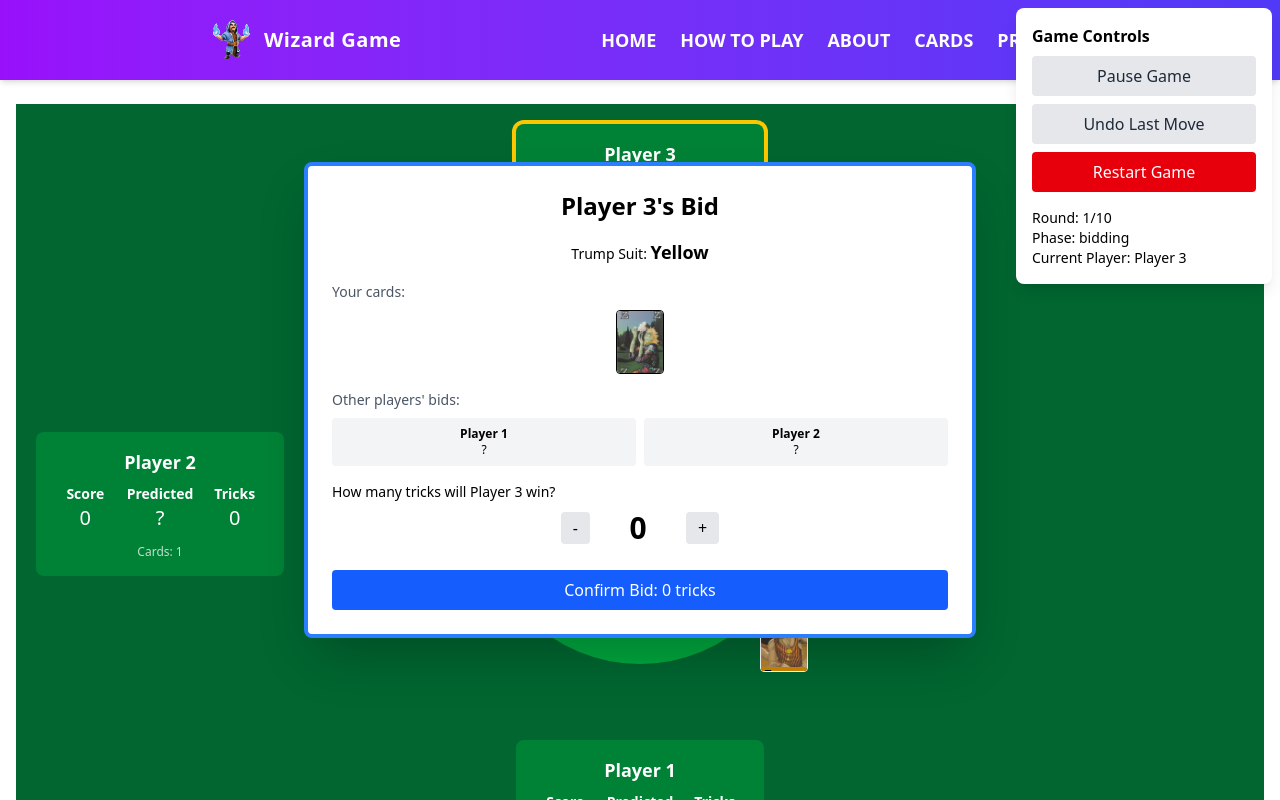
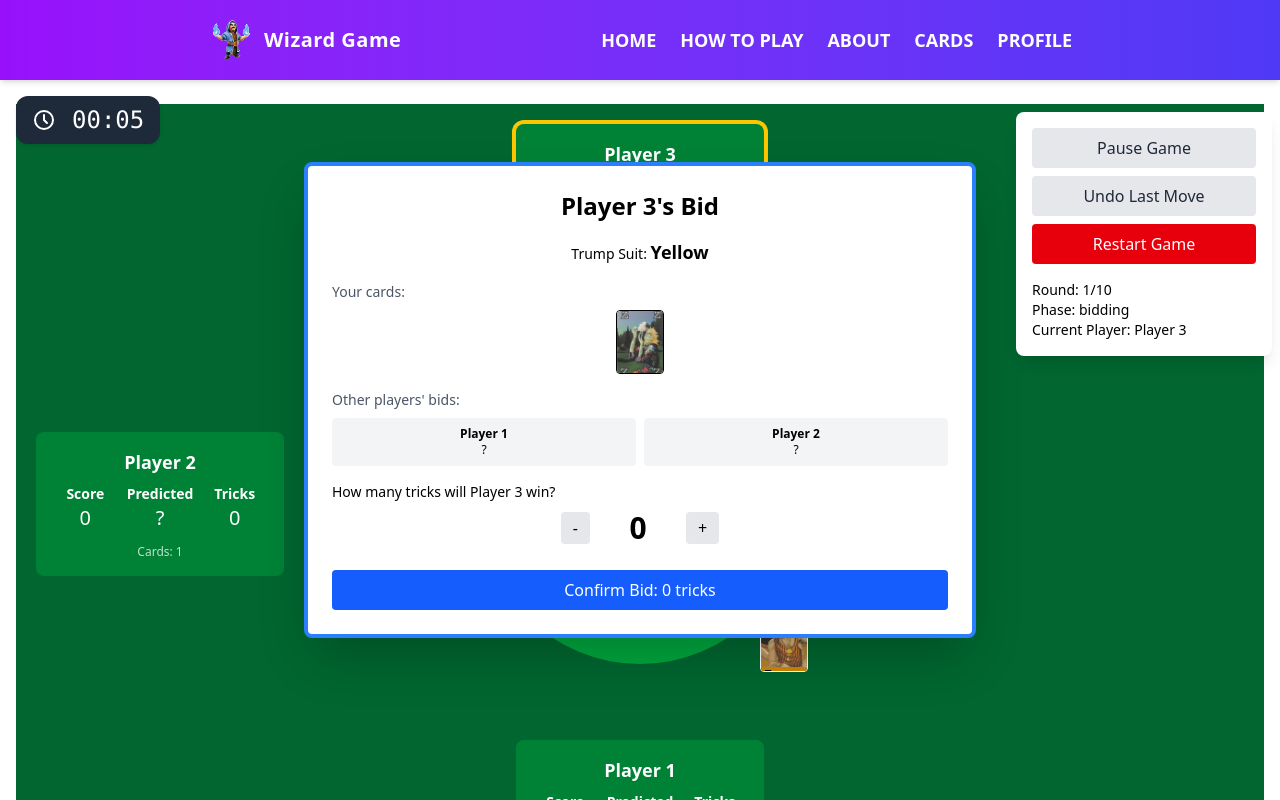
Before and after one commit to tf664/worldwidewizard, a SvelteKit app: page /game in a window 1280 px wide. Shown: the top 800 px of the page. Built offline with nearby package versions, Linux system fonts and the light colour scheme.

Commit message:
Adds timer

```diff
--- a/src/routes/game/+page.svelte
+++ b/src/routes/game/+page.svelte
@@ -17,9 +17,10 @@
 	}
 
 	onMount(() => {
-		// Initialize game with the actual player names from setup
+		// Initialize game with the player names from setup
 		gameState = initializeGame(getPlayerNames());
 		startNewRound(gameState);
+
 	});
 
 	function handlePrediction(playerId: number, prediction: number) {
@@ -67,6 +68,25 @@
 	function handleUndo() {
 		console.log('Undo last move');
 	}
+
+	let startTime: number;
+	let elapsed = 0;
+	let intervalId: ReturnType<typeof setInterval>;
+
+	function formatTime(seconds: number) {
+		const m = Math.floor(seconds / 60).toString().padStart(2, '0');
+		const s = (seconds % 60).toString().padStart(2, '0');
+		return `${m}:${s}`;
+	}
+
+	onMount(() => {
+		startTime = Date.now();
+		intervalId = setInterval(() => {
+			elapsed = Math.floor((Date.now() - startTime) / 1000);
+		}, 1000);
+
+		return () => clearInterval(intervalId);
+	});
 </script>
 
 {#if gameState}
@@ -76,7 +96,7 @@
 	</div>
 
 	<!-- Game Controls -->
-	<GameControls {gameState} onRestart={handleRestart} onPause={handlePause} onUndo={handleUndo} />
+	<GameControls {gameState} onRestart={handleRestart} onPause={handlePause} onUndo={handleUndo} elapsed={elapsed} formatTime={formatTime} />
 
 	<!-- Game Overlays -->
 	{#if gameState.phase === 'bidding'}
--- a/src/routes/game/components/ui/GameControls.svelte
+++ b/src/routes/game/components/ui/GameControls.svelte
@@ -4,12 +4,23 @@
 	export let gameState: GameState;
 	export let onRestart: () => void; // TODO: needs function
 	export let onPause: () => void; // TODO: needs function
-	export let onUndo: () => void; // TODO: needs functionF
+	export let onUndo: () => void; // TODO: needs function
+	export let elapsed: number;
+	export let formatTime: (seconds: number) => string;
 </script>
 
-<div class="fixed top-2 right-2 bg-white rounded-lg shadow-lg p-4 w-64">
-	<h3 class="font-bold mb-2">Game Controls</h3>
+<!-- Game Timer -->
+<div
+	class="fixed top-24 left-4 z-50 bg-gray-800 text-white px-4 py-2 rounded-xl text-2xl font-mono shadow flex items-center gap-4"
+>
+	<svg xmlns="http://www.w3.org/2000/svg" width="24" height="24" fill="none" viewBox="0 0 24 24">
+		<circle cx="12" cy="12" r="9" stroke="currentColor" stroke-width="2" />
+		<path stroke="currentColor" stroke-width="2" stroke-linecap="round" d="M12 7v5l3 3" />
+	</svg>
+	<span>{formatTime(elapsed)}</span>
+</div>
 
+<div class="fixed top-28 right-2 bg-white rounded-lg shadow-lg p-4 w-64">
 	<div class="space-y-2">
 		<button
 			class="bg-gray-200 hover:bg-gray-300 px-4 py-2 rounded w-full text-gray-800"
```
